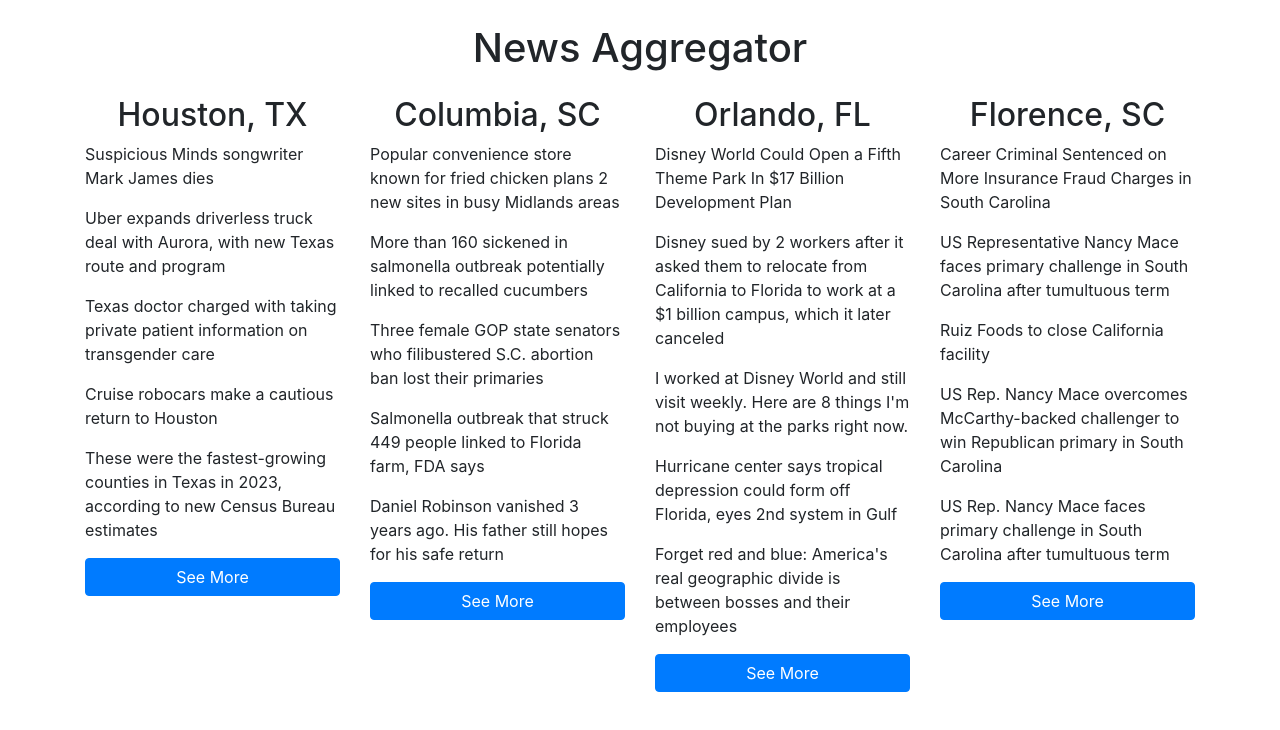
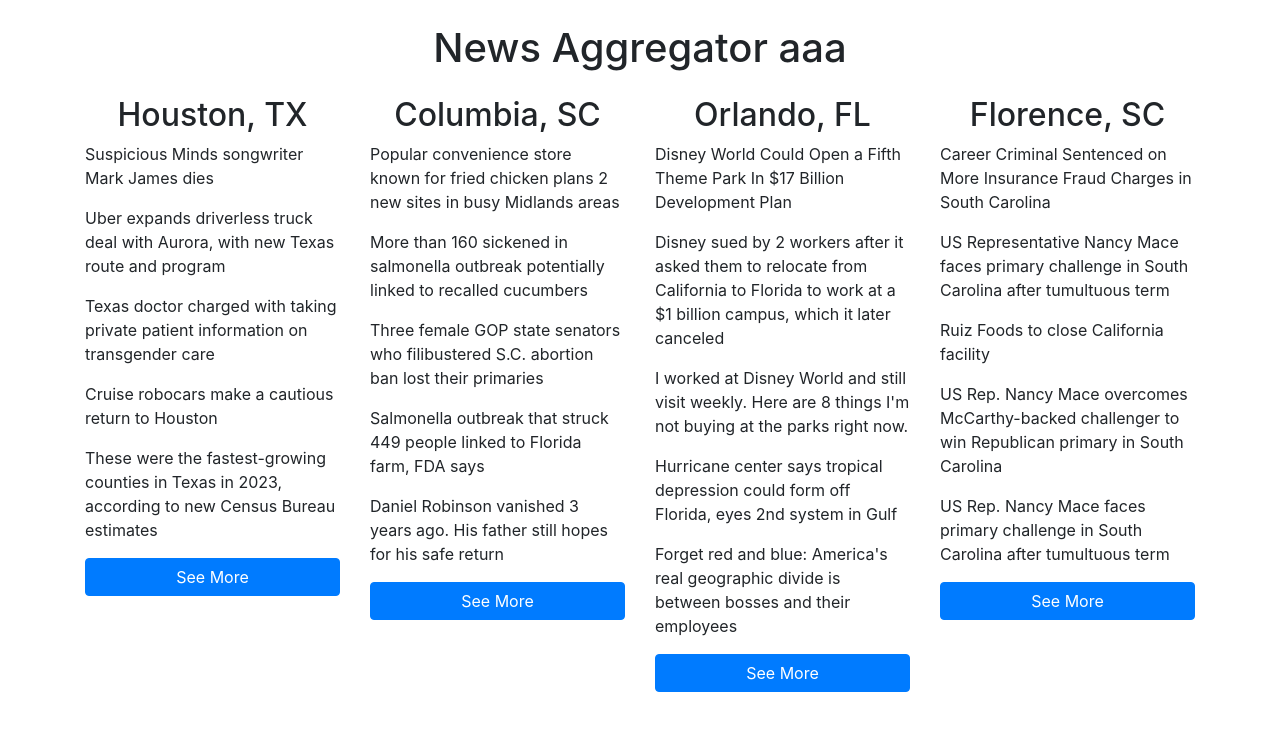
Before and after one commit to tamaker/news-aggregator-2, a website: page index.html in a window 1280 px wide. Drawn offline with nearby package versions, Linux system fonts and the light colour scheme.

Commit message:
Auto-generated commit 7/6/2024, 11:11:48 AM

```diff
--- a/index.html
+++ b/index.html
@@ -16,7 +16,7 @@
 </head>
 <body>
     <div class="container">
-        <h1 class="text-center my-4">News Aggregator</h1>
+        <h1 class="text-center my-4">News Aggregator aaa</h1>
         <div class="row">
             <div class="col-md-3 news-column">
                 <h2 class="text-center">Houston, TX</h2>
```
